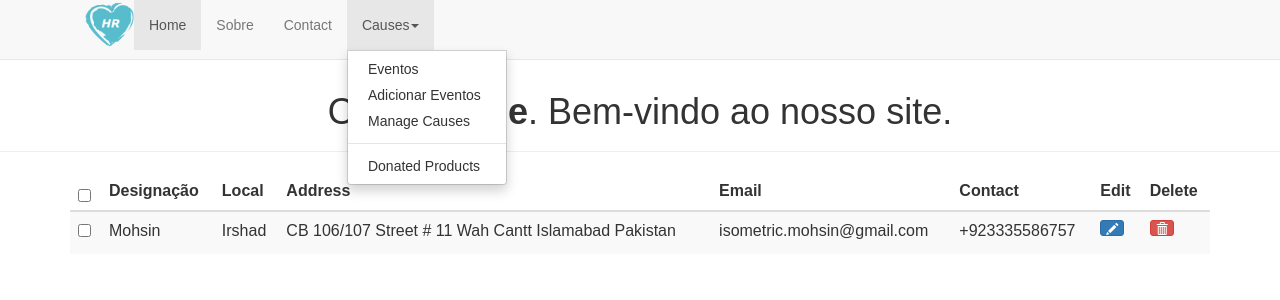
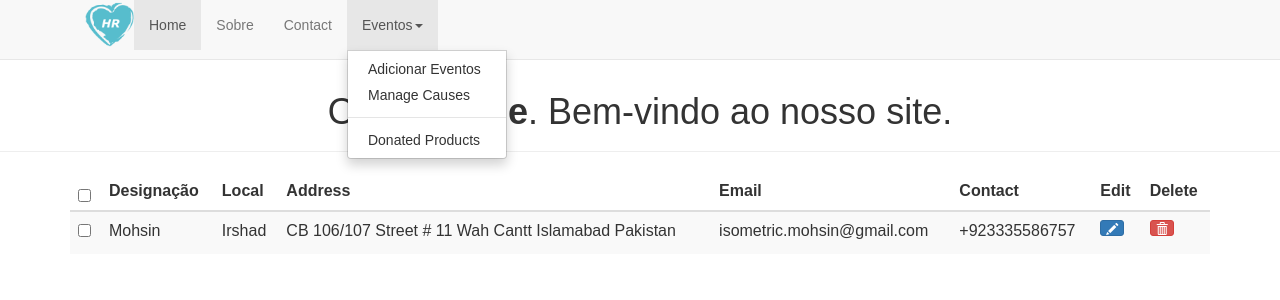
Before and after one commit to goldfishgam3r/ATW_E_G, a PHP site: page /welcome.php in a window 1280 px wide, after a click on "Eventos". Shown: the top 300 px of the page. Run offline with PHP 8.4, Linux system fonts and the light colour scheme; the visitor is signed in with stand-in values (Sample User, id 1); some libraries are stand-ins or nearby versions.

Commit message:
Update menulogged.php

```diff
--- a/menulogged.php
+++ b/menulogged.php
@@ -16,10 +16,9 @@
           <li><a href="#sobre">Sobre</a></li>
           <li><a href="#contact">Contact</a></li>
           <li class="dropdown">
-            <a href="#" class="dropdown-toggle" data-toggle="dropdown" role="button" aria-haspopup="true" aria-expanded="false">Causes<span class="caret"></span></a>
+            <a href="#" class="dropdown-toggle" data-toggle="dropdown" role="button" aria-haspopup="true" aria-expanded="false">Eventos<span class="caret"></span></a>
             <ul class="dropdown-menu">
-            <li><a href="welcome.php">Eventos</a></li>
-            <li><a href="criarEvento.php">Adicionar Eventos</a></li>
+            <li><a href="adicionarprova.php">Adicionar Eventos</a></li>
             <li><a href="gerirEvento.php">Manage Causes</a></li>
             <li role="separator" class="divider"></li>
             <li><a href="myProduto.php">Donated Products</a></li>
@@ -28,7 +27,6 @@
         </ul>
         <ul class="nav navbar-nav navbar-right">
           <?php
-
           if(isset($_SESSION["loggedin"]) && $_SESSION["loggedin"] === true){
             ?>
           <li><a href="welcome.php"><?php echo($_SESSION["username"])?></a></li>
```
